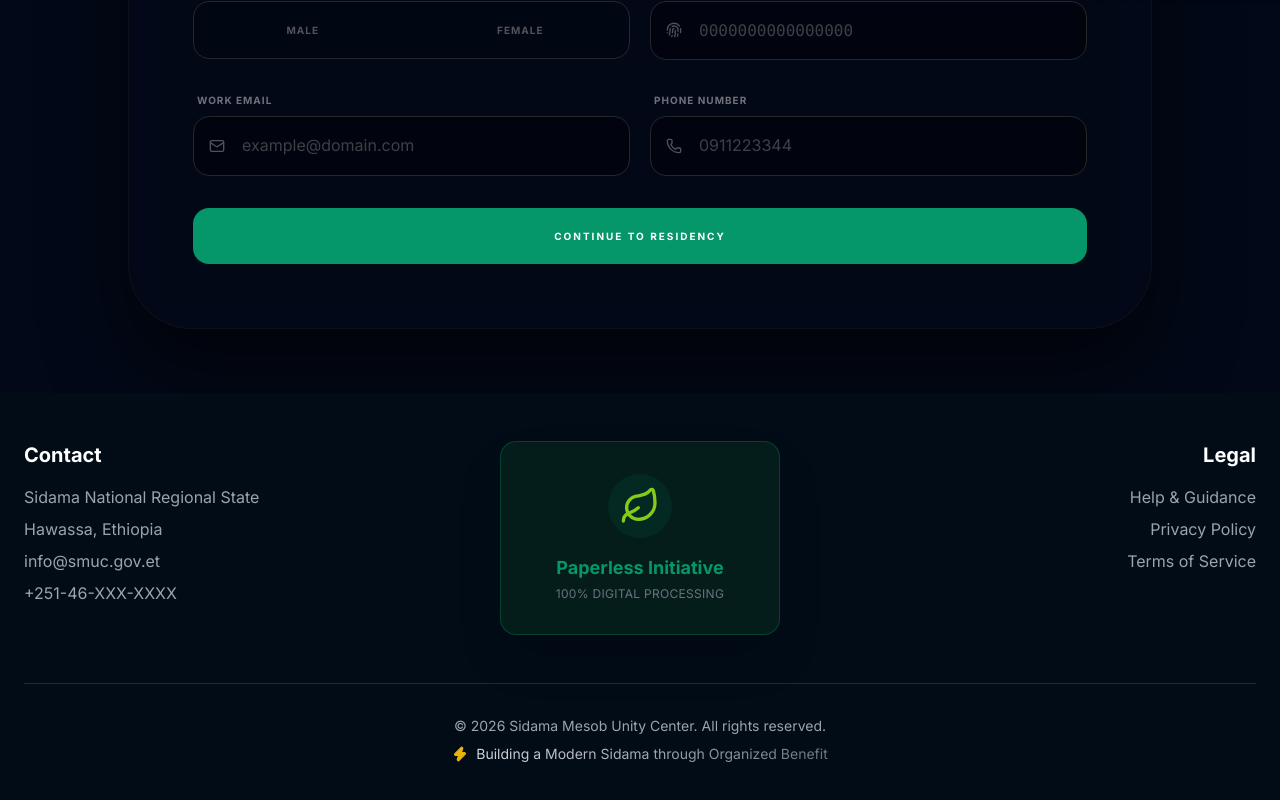
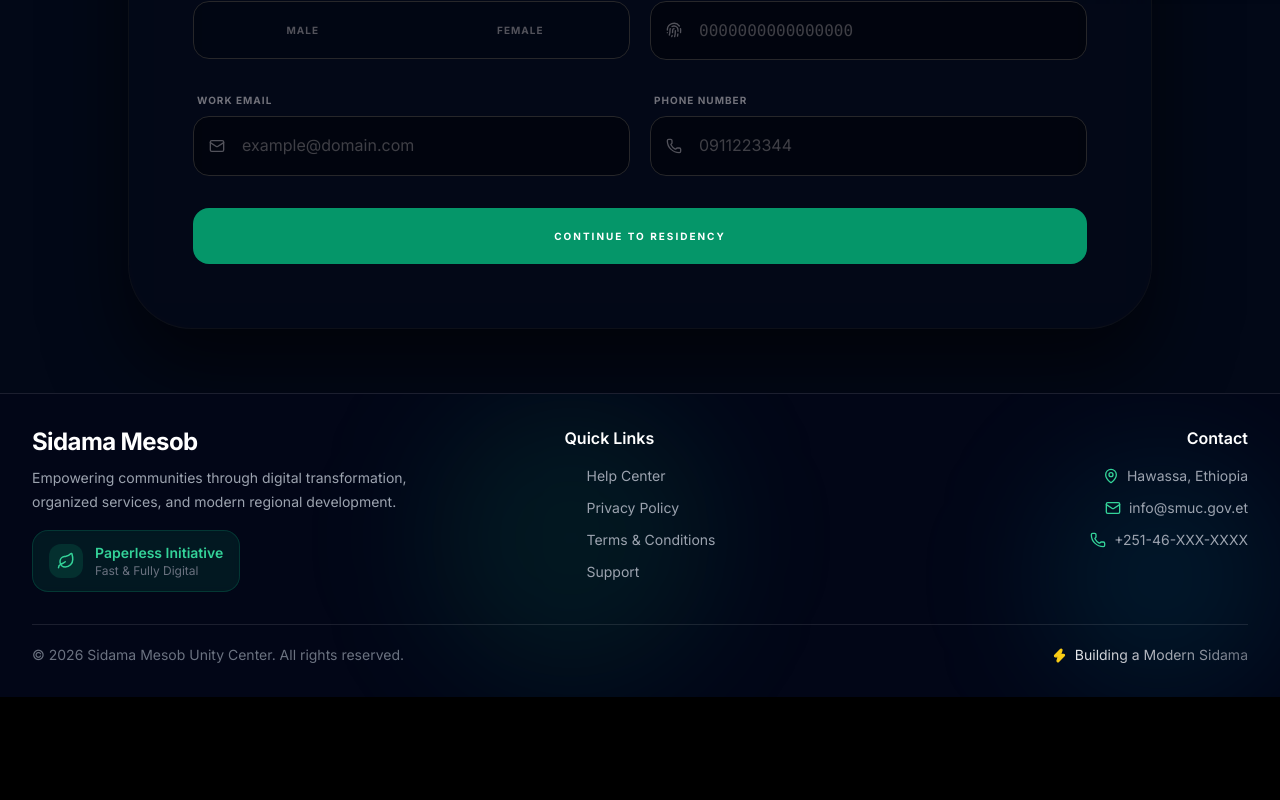
Before and after one commit to Kenenisa1/Sidama_Mesob_HRMS, a React (Vite) app in the folder frontend/: page /application in a window 1280 px wide. Shown: the part 948-1748 px from the top of the page. After the commit the page ends 1645 px from the top, so only its background shows below. Built offline with nearby package versions, Linux system fonts and the light colour scheme.

Commit message:
This responsiness of Footer and Hero section

```diff
--- a/frontend/src/components/Footer.jsx
+++ b/frontend/src/components/Footer.jsx
@@ -1,61 +1,244 @@
-import React from 'react';
-import { Leaf, Zap } from 'lucide-react';
+import React, { useState } from "react";
+import {
+  Leaf,
+  Zap,
+  Mail,
+  Phone,
+  MapPin,
+  ArrowUpRight,
+  ChevronDown,
+  ChevronUp,
+} from "lucide-react";
 
 const Footer = () => {
   const currentYear = new Date().getFullYear();
 
+  // Mobile Dropdown States
+  const [openBrand, setOpenBrand] = useState(false);
+  const [openLinks, setOpenLinks] = useState(false);
+  const [openContact, setOpenContact] = useState(false);
+
   return (
-    <footer className="bg-[#020c17] z-50 text-gray-400 py-12 px-6">
-      <div className="max-w-7xl mx-auto">
-        {/* Top Section: Links and Initiative Card */}
-        <div className="grid grid-cols-1 md:grid-cols-3 gap-12 items-start border-b border-gray-800 pb-12">
+    <footer className="relative bg-[#020617] border-t border-white/10 text-gray-400 overflow-hidden ">
+      {/* Background Glow */}
+      <div className="absolute inset-0 pointer-events-none">
+        <div className="absolute top-0 left-1/3 w-72 h-72 bg-emerald-500/10 blur-3xl rounded-full" />
+        <div className="absolute bottom-0 right-0 w-60 h-60 bg-cyan-500/10 blur-3xl rounded-full" />
+      </div>
 
-          {/* Contact Column */}
+      <div className="relative max-w-7xl mx-auto px-5 lg:px-8 py-8">
+        {/* ================= DESKTOP ================= */}
+        <div className="hidden md:grid grid-cols-3 gap-8 items-start">
+
+          {/* Brand */}
           <div className="space-y-4">
-            <h3 className="text-white text-xl font-bold">Contact</h3>
-            <div className="flex flex-col space-y-2 text-sm md:text-base">
-              <p>Sidama National Regional State</p>
-              <p>Hawassa, Ethiopia</p>
-              <a href="mailto:info@smuc.gov.et" className="hover:text-[#059669] transition-colors">
-                info@smuc.gov.et
-              </a>
-              <p>+251-46-XXX-XXXX</p>
+            <div>
+              <h2 className="text-2xl font-bold text-white tracking-tight">
+                Sidama Mesob
+              </h2>
+
+              <p className="mt-2 text-sm leading-6 text-gray-400 max-w-sm">
+                Empowering communities through digital transformation,
+                organized services, and modern regional development.
+              </p>
+            </div>
+
+            <div className="inline-flex items-center gap-3 bg-emerald-500/10 border border-emerald-500/20 px-4 py-3 rounded-2xl backdrop-blur-sm">
+              <div className="bg-emerald-500/15 p-2 rounded-xl">
+                <Leaf size={18} className="text-emerald-400" />
+              </div>
+
+              <div>
+                <p className="text-sm font-semibold text-emerald-400">
+                  Paperless Initiative
+                </p>
+                <p className="text-xs text-gray-500">
+                  Fast & Fully Digital
+                </p>
+              </div>
             </div>
           </div>
 
-          {/* Center: Paperless Initiative Card */}
-          <div className="flex justify-center">
-            <div className="bg-[#041d1a] border border-[#059669]/30 rounded-2xl p-8 flex flex-col items-center text-center w-full max-w-[280px] shadow-2xl">
-              <div className="bg-[#059669]/10 p-3 rounded-full mb-4">
-                <Leaf size={40} className="text-[#84cc16]" />
-              </div>
-              <h4 className="text-[#059669] text-lg font-bold mb-1">Paperless Initiative</h4>
-              <p className="text-xs text-gray-500 font-medium tracking-wide uppercase">
-                100% Digital Processing
-              </p>
+          {/* Quick Links */}
+          <div className="md:mx-auto">
+            <h3 className="text-white font-semibold mb-4 text-base">
+              Quick Links
+            </h3>
+
+            <div className="flex flex-col gap-3 text-sm">
+              {[
+                "Help Center",
+                "Privacy Policy",
+                "Terms & Conditions",
+                "Support",
+              ].map((item, index) => (
+                <a
+                  key={index}
+                  href="#"
+                  className="group flex items-center gap-2 hover:text-white transition-all duration-300"
+                >
+                  <ArrowUpRight
+                    size={14}
+                    className="opacity-0 -translate-x-2 group-hover:opacity-100 group-hover:translate-x-0 transition-all duration-300"
+                  />
+                  {item}
+                </a>
+              ))}
             </div>
           </div>
 
-          {/* Legal Column */}
-          <div className="md:text-right space-y-4">
-            <h3 className="text-white text-xl font-bold">Legal</h3>
-            <div className="flex flex-col space-y-2 text-sm md:text-base">
-              <a href="#" className="hover:text-white transition-colors">Help & Guidance</a>
-              <a href="#" className="hover:text-white transition-colors">Privacy Policy</a>
-              <a href="#" className="hover:text-white transition-colors">Terms of Service</a>
+          {/* Contact */}
+          <div className="md:text-right">
+            <h3 className="text-white font-semibold mb-4 text-base">
+              Contact
+            </h3>
+
+            <div className="space-y-3 text-sm">
+              <div className="flex md:justify-end items-center gap-2">
+                <MapPin size={16} className="text-emerald-400" />
+                <span>Hawassa, Ethiopia</span>
+              </div>
+
+              <div className="flex md:justify-end items-center gap-2">
+                <Mail size={16} className="text-emerald-400" />
+                <a
+                  href="mailto:info@smuc.gov.et"
+                  className="hover:text-white transition-colors"
+                >
+                  info@smuc.gov.et
+                </a>
+              </div>
+
+              <div className="flex md:justify-end items-center gap-2">
+                <Phone size={16} className="text-emerald-400" />
+                <span>+251-46-XXX-XXXX</span>
+              </div>
             </div>
           </div>
         </div>
 
-        {/* Bottom Section: Copyright and Slogan */}
-        <div className="pt-8 flex flex-col items-center text-center space-y-2">
-          <p className="text-sm">
+        {/* ================= MOBILE ================= */}
+        <div className="md:hidden space-y-4">
+
+          {/* Brand Dropdown */}
+          <div className="border border-white/10 rounded-2xl bg-white/5 backdrop-blur-sm overflow-hidden">
+            <button
+              onClick={() => setOpenBrand(!openBrand)}
+              className="w-full flex items-center justify-between px-4 py-4 text-white font-semibold"
+            >
+              Sidama Mesob
+              {openBrand ? <ChevronUp size={18} /> : <ChevronDown size={18} />}
+            </button>
+
+            {openBrand && (
+              <div className="px-4 pb-4 space-y-4">
+                <p className="text-sm leading-6 text-gray-400">
+                  Empowering communities through digital transformation,
+                  organized services, and modern regional development.
+                </p>
+
+                <div className="inline-flex items-center gap-3 bg-emerald-500/10 border border-emerald-500/20 px-4 py-3 rounded-2xl">
+                  <div className="bg-emerald-500/15 p-2 rounded-xl">
+                    <Leaf size={18} className="text-emerald-400" />
+                  </div>
+
+                  <div>
+                    <p className="text-sm font-semibold text-emerald-400">
+                      Paperless Initiative
+                    </p>
+
+                    <p className="text-xs text-gray-500">
+                      Fast & Fully Digital
+                    </p>
+                  </div>
+                </div>
+              </div>
+            )}
+          </div>
+
+          {/* Quick Links Dropdown */}
+          <div className="border border-white/10 rounded-2xl bg-white/5 backdrop-blur-sm overflow-hidden">
+            <button
+              onClick={() => setOpenLinks(!openLinks)}
+              className="w-full flex items-center justify-between px-4 py-4 text-white font-semibold"
+            >
+              Quick Links
+              {openLinks ? <ChevronUp size={18} /> : <ChevronDown size={18} />}
+            </button>
+
+            {openLinks && (
+              <div className="px-4 pb-4 flex flex-col gap-3 text-sm">
+                {[
+                  "Help Center",
+                  "Privacy Policy",
+                  "Terms & Conditions",
+                  "Support",
+                ].map((item, index) => (
+                  <a
+                    key={index}
+                    href="#"
+                    className="group flex items-center gap-2 hover:text-white transition-all duration-300"
+                  >
+                    <ArrowUpRight size={14} />
+                    {item}
+                  </a>
+                ))}
+              </div>
+            )}
+          </div>
+
+          {/* Contact Dropdown */}
+          <div className="border border-white/10 rounded-2xl bg-white/5 backdrop-blur-sm overflow-hidden">
+            <button
+              onClick={() => setOpenContact(!openContact)}
+              className="w-full flex items-center justify-between px-4 py-4 text-white font-semibold"
+            >
+              Contact
+              {openContact ? (
+                <ChevronUp size={18} />
+              ) : (
+                <ChevronDown size={18} />
+              )}
+            </button>
+
+            {openContact && (
+              <div className="px-4 pb-4 space-y-3 text-sm">
+                <div className="flex items-center gap-2">
+                  <MapPin size={16} className="text-emerald-400" />
+                  <span>Hawassa, Ethiopia</span>
+                </div>
+
+                <div className="flex items-center gap-2">
+                  <Mail size={16} className="text-emerald-400" />
+
+                  <a
+                    href="mailto:info@smuc.gov.et"
+                    className="hover:text-white transition-colors"
+                  >
+                    info@smuc.gov.et
+                  </a>
+                </div>
+
+                <div className="flex items-center gap-2">
+                  <Phone size={16} className="text-emerald-400" />
+                  <span>+251-46-XXX-XXXX</span>
+                </div>
+              </div>
+            )}
+          </div>
+        </div>
+
+        {/* Bottom */}
+        <div className="border-t border-white/10 mt-8 pt-5 flex flex-col md:flex-row items-center justify-between gap-3">
+          <p className="text-sm text-gray-500 text-center md:text-left">
             © {currentYear} Sidama Mesob Unity Center. All rights reserved.
           </p>
-          <div className="flex items-center gap-2 text-sm font-medium">
-            <Zap size={16} className="text-yellow-500 fill-yellow-500" />
-            <span className="bg-gradient-to-r from-gray-300 to-gray-500 bg-clip-text text-transparent">
-              Building a Modern Sidama through Organized Benefit
+
+          <div className="flex items-center gap-2 text-sm">
+            <Zap size={15} className="text-yellow-400 fill-yellow-400" />
+
+            <span className="bg-gradient-to-r from-gray-200 to-gray-500 bg-clip-text text-transparent font-medium">
+              Building a Modern Sidama
             </span>
           </div>
         </div>
--- a/frontend/src/components/Homepage/StatsBar.jsx
+++ b/frontend/src/components/Homepage/StatsBar.jsx
@@ -27,7 +27,7 @@ const StatsBar = () => {
 
   return (
     <section className="relative z-20 px-6 py-16
-      bg-gradient-to-r from-[#020c17] via-[#052e2b] to-[#020c17]">
+      bg-gradient-to-r from-[#020c17] via-[#031f1d] to-[#020c17] ">
 
       <div className="grid grid-cols-1 md:grid-cols-3 gap-6 max-w-7xl mx-auto">
         {stats.map((stat, i) => (
```
Also changed, not shown: frontend/src/components/Homepage/Hero.jsx (+11 -10 lines).
